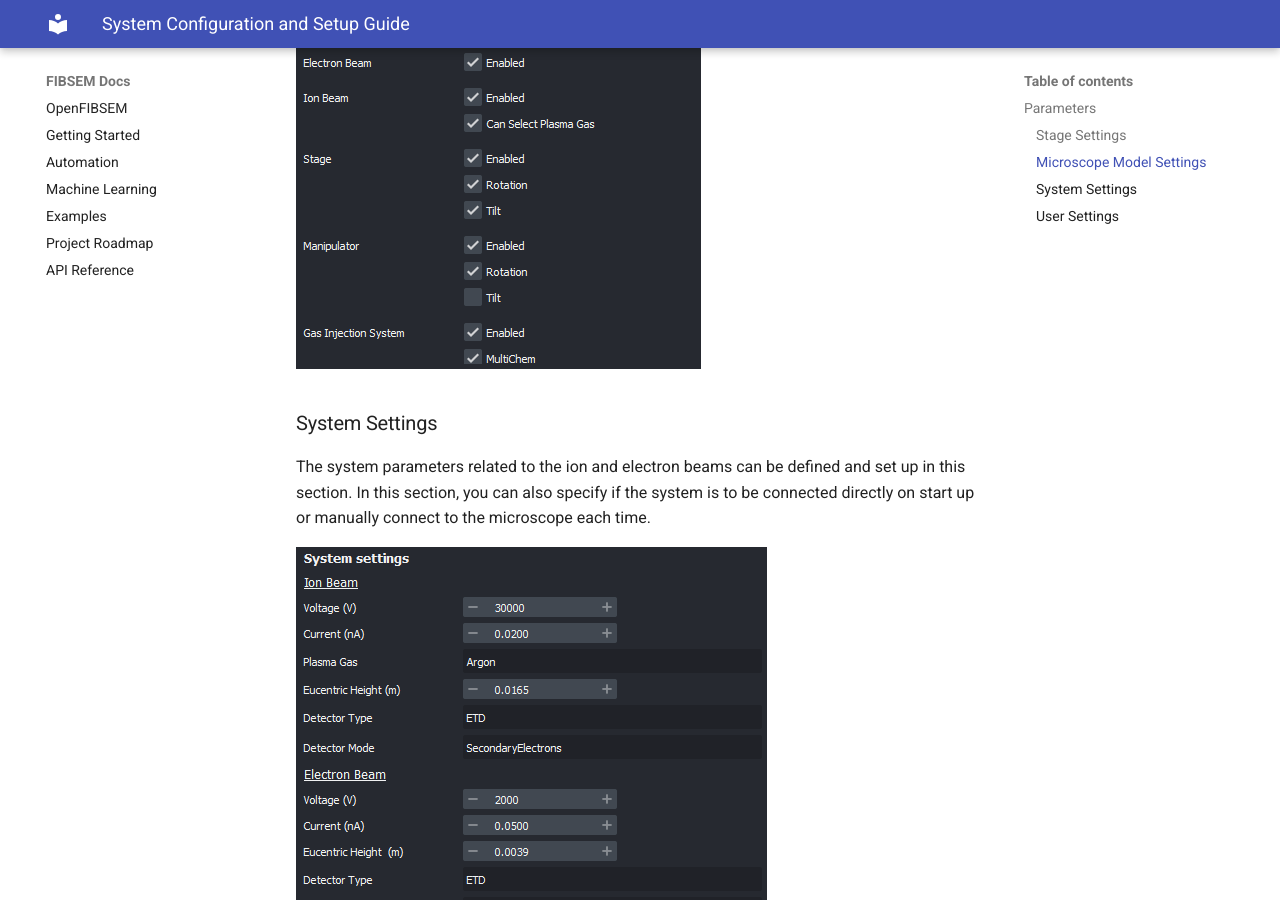
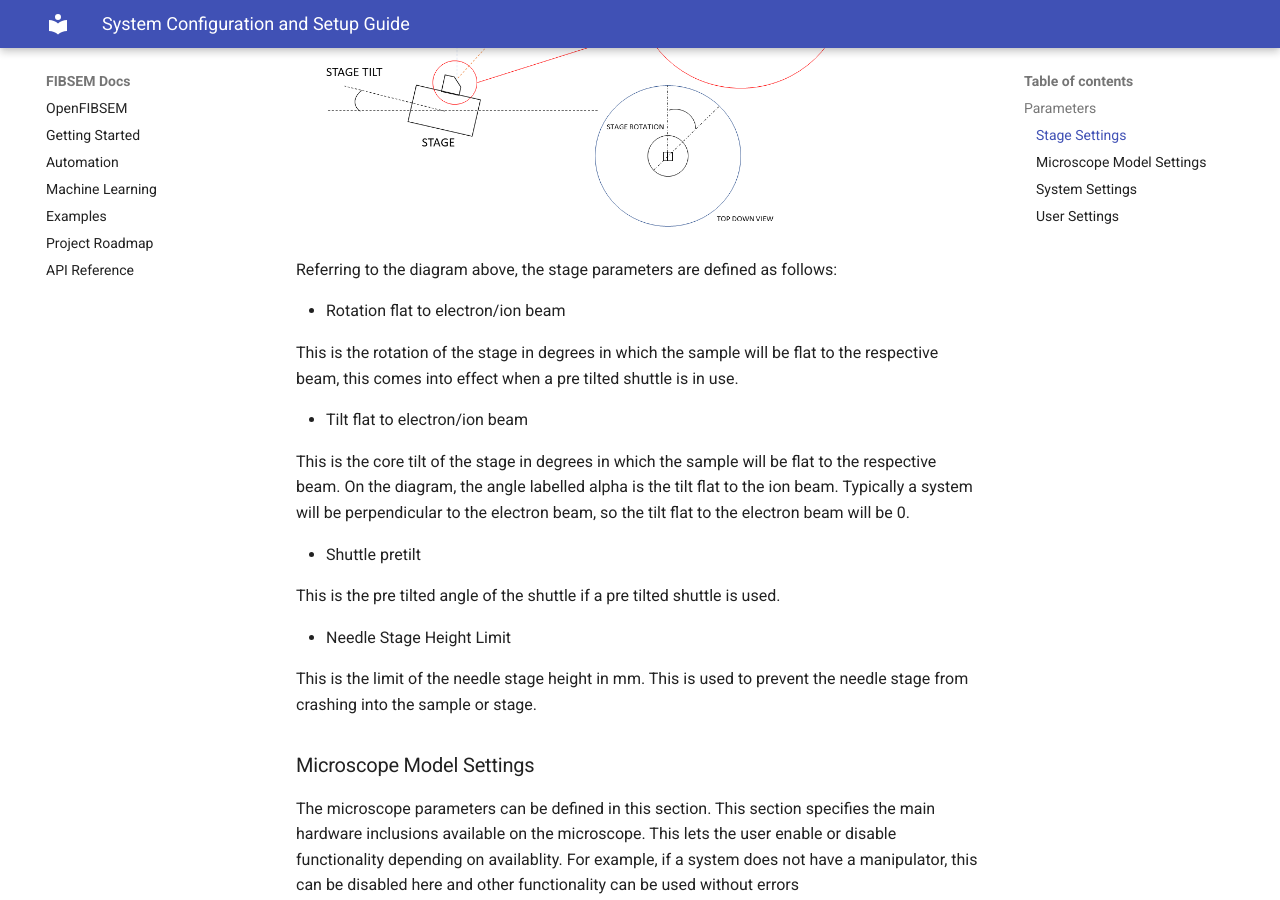
Before and after one commit to DeMarcoLab/fibsem, an MkDocs documentation site: the page built from docs/user_guide/system_setup.md, in a window 1280 px wide and 900 px high, scrolled down 1783 px. Built offline with MkDocs 1.6.1 and Material for MkDocs 9.7.7, drawn with Linux system fonts in a browser that asks for light colours.

Commit message:
stage setup

```diff
--- a/docs/user_guide/system_setup.md
+++ b/docs/user_guide/system_setup.md
@@ -20,6 +20,26 @@
 
 ![Stage Parameters](../img/user_guide/setup/stage_params.png)
 
+![fibsem diagram](../img/user_guide/setup/FIBSEM_DIAGRAM.png)
+
+Referring to the diagram above, the stage parameters are defined as follows:
+
+* Rotation flat to electron/ion beam
+
+This is the rotation of the stage in degrees in which the sample will be flat to the respective beam, this comes into effect when a pre tilted shuttle is in use.
+
+* Tilt flat to electron/ion beam
+
+This is the core tilt of the stage in degrees in which the sample will be flat to the respective beam. On the diagram, the angle labelled alpha is the tilt flat to the ion beam. Typically a system will be perpendicular to the electron beam, so the tilt flat to the electron beam will be 0.
+
+* Shuttle pretilt
+
+This is the pre tilted angle of the shuttle if a pre tilted shuttle is used.
+
+* Needle Stage Height Limit
+
+This is the limit of the needle stage height in mm. This is used to prevent the needle stage from crashing into the sample or stage.
+
 ### Microscope Model Settings
 
 The microscope parameters can be defined in this section. This section specifies the main hardware inclusions available on the microscope. This lets the user enable or disable functionality depending on availablity. For example, if a system does not have a manipulator, this can be disabled here and other functionality can be used without errors
```
Also changed, not shown: docs/img/user_guide/setup/FIBSEM_DIAGRAM.png (added).
